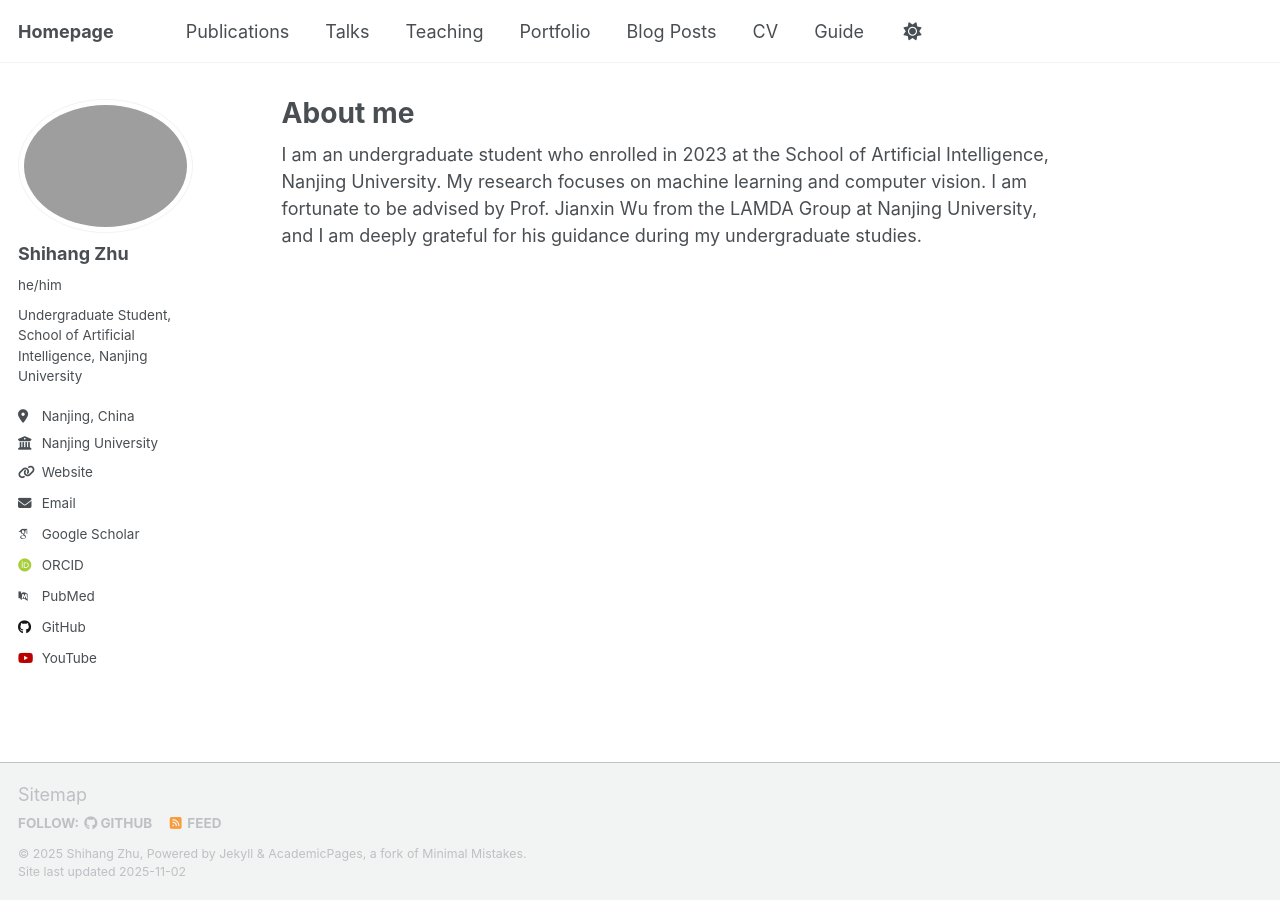
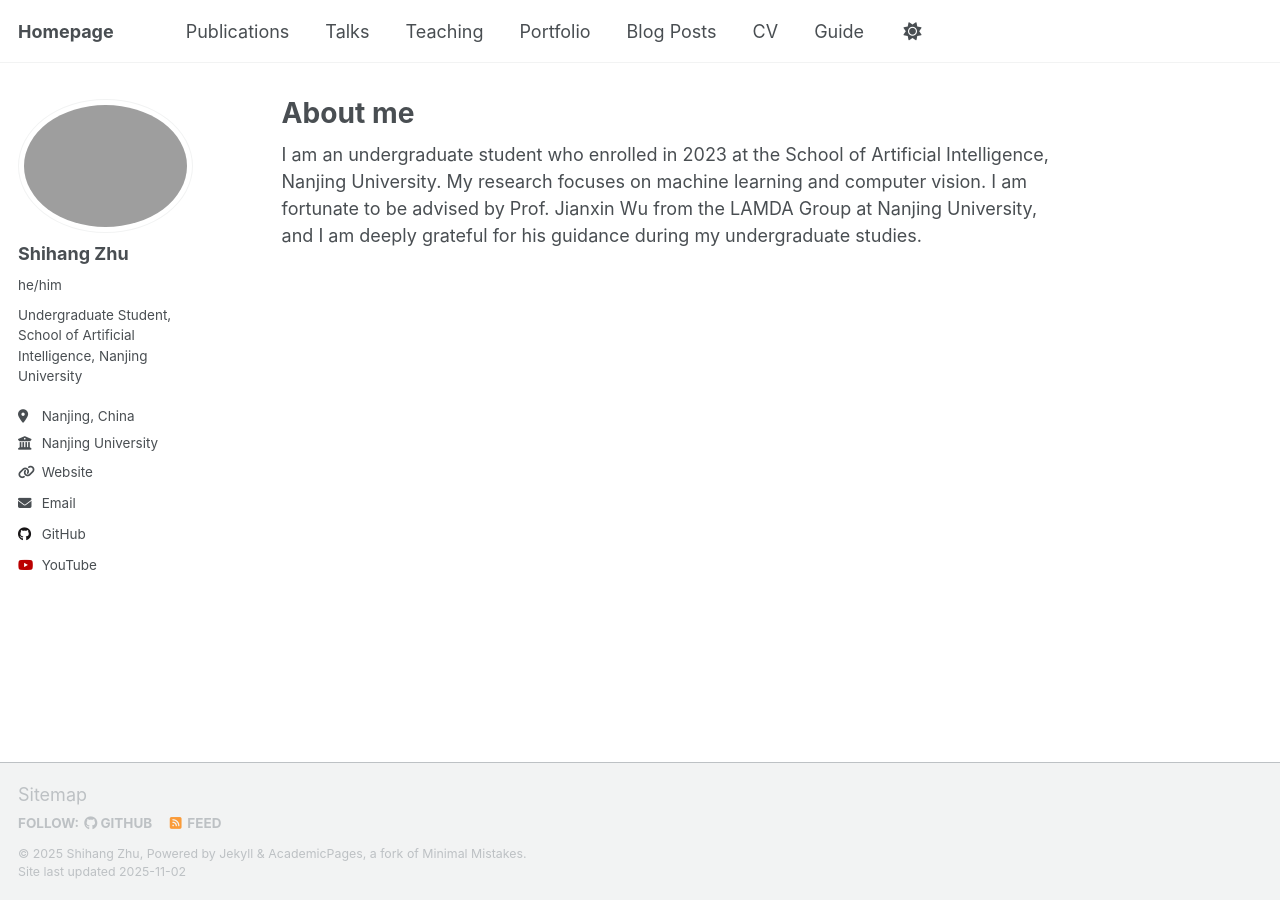
Before and after one commit to edzee3000/edzee3000.github.io, a Jekyll site: the page built from _pages/about.md, in a window 1280 px wide. Built offline with Jekyll 4.4.1, drawn with Linux system fonts in a browser that asks for light colours; some web fonts are replaced; a script that is not in the unit is left out.

Commit message:
Change URLs to placeholders in _config.yml
Updated various URLs to be placeholders in _config.yml.

```diff
--- a/_config.yml
+++ b/_config.yml
@@ -35,12 +35,12 @@ author:
   # Academic websites
   academia         : # URL
   arxiv            : # URL - Update with the correct link to your profile
-  googlescholar    : "https://scholar.google.com/citations?user=PS_CX0AAAAAJ"
+  googlescholar    : # "https://scholar.google.com/citations?user=PS_CX0AAAAAJ"
   inspire-hep      : # URL
   impactstory      : # URL
-  orcid            : "https://orcid.org/yourorcidurl"
+  orcid            : # "https://orcid.org/yourorcidurl"
   semantic         : # URL
-  pubmed           : "https://www.ncbi.nlm.nih.gov/pubmed/?term=john+snow"
+  pubmed           : # "https://www.ncbi.nlm.nih.gov/pubmed/?term=john+snow"
   researchgate     : # URL
   scopus           : # URL
 
@@ -48,7 +48,7 @@ author:
   bitbucket        : # Username - Update with your username on the site
   codepen          : # Username
   dribbble         : # Username
-  github           : "academicpages"
+  github           : "edzee3000"
   kaggle           : # Username
   stackoverflow    : # User number or user number and name (i.e., use "1" or "1/jeff-atwood")
 
@@ -78,6 +78,7 @@ author:
   xing             : # Username
   youtube          : "朱士杭" # Username
   zhihu            : # Username
+  xiaohongshu      : "https://www.xiaohongshu.com/user/profile/65a36abe000000000203f0eb"
 
 # Publication Category - The following the list of publication categories and their headings
 publication_category:
```
